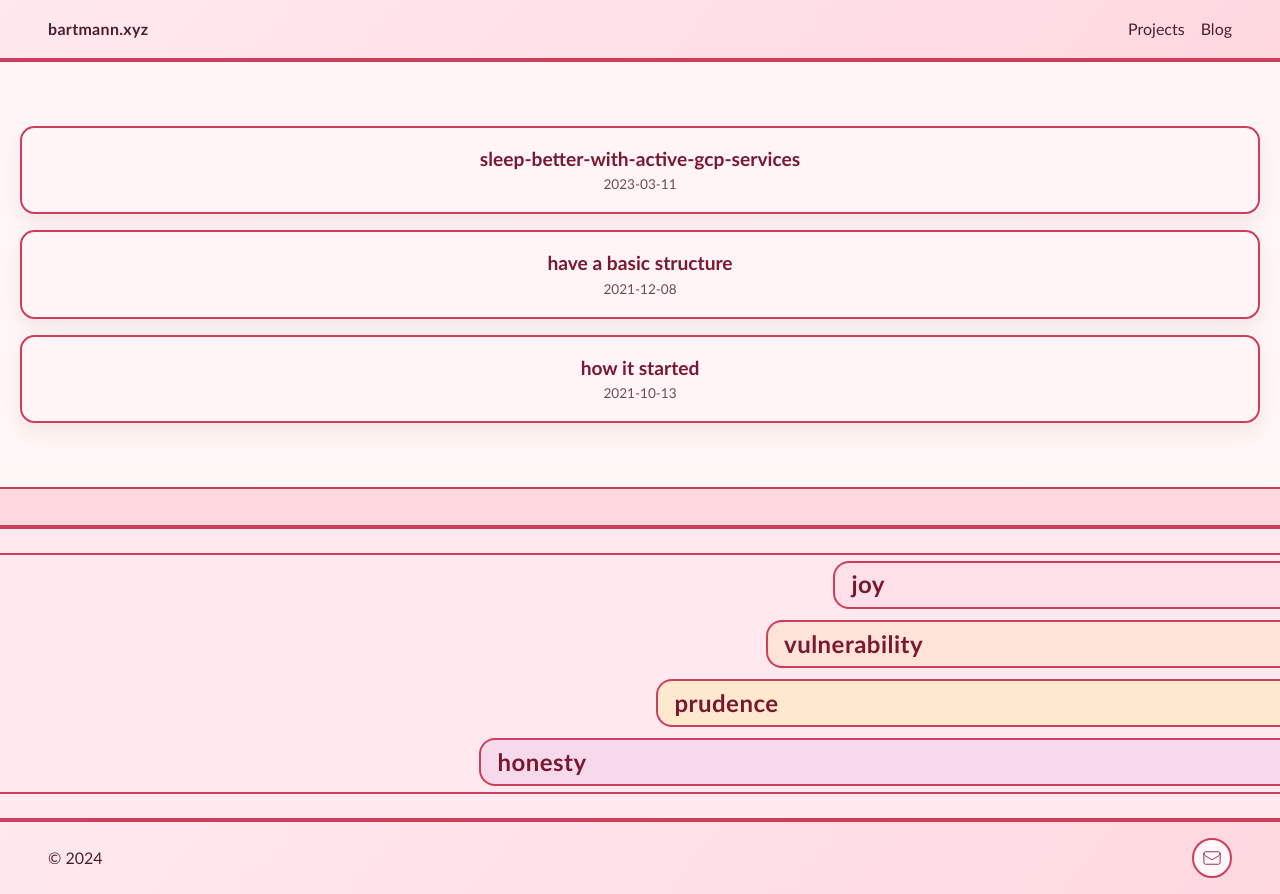
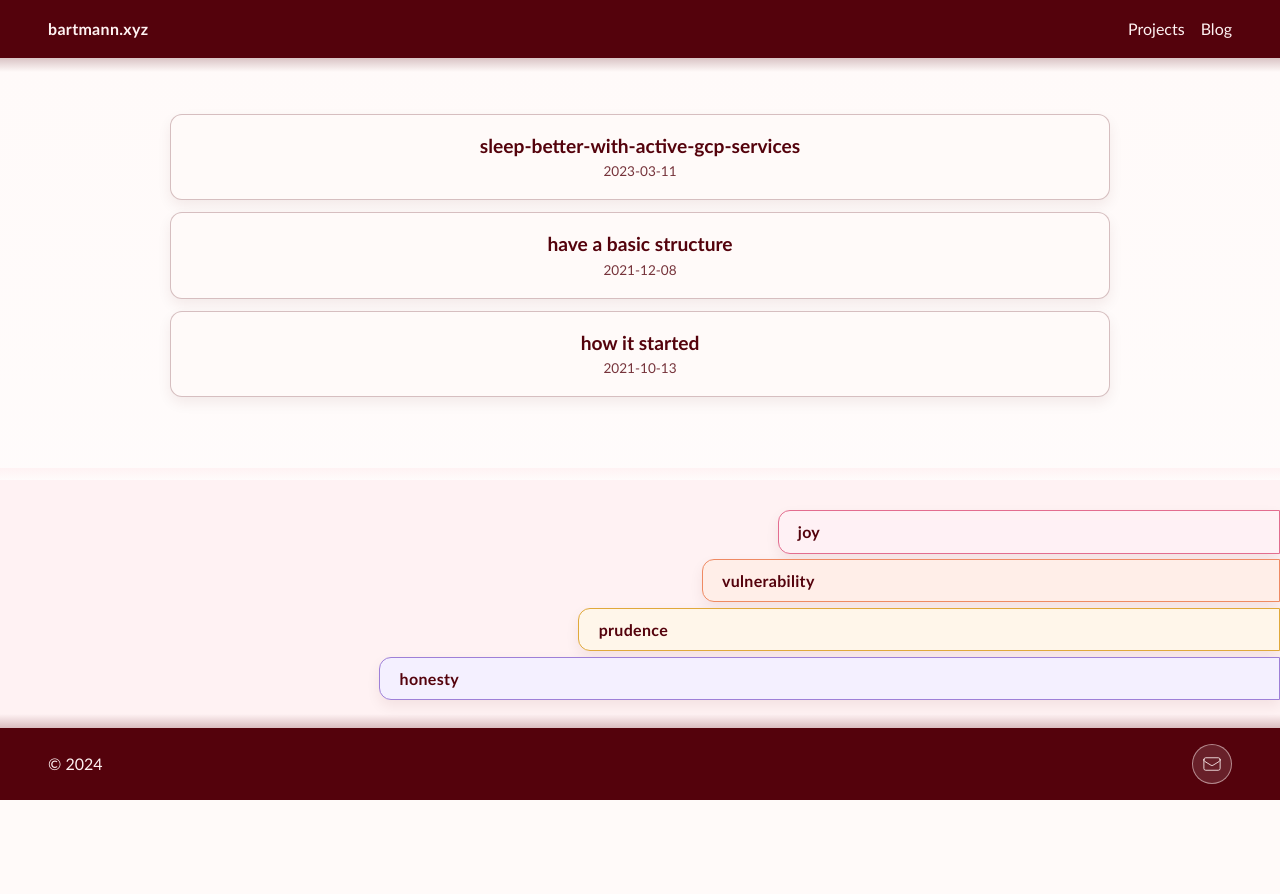
Before and after one commit to sebastianbartmann/bartmannxyz, a FastAPI app: page /blog in a window 1280 px wide. After the commit the page ends 800 px from the top, so only its background shows below. Run offline with FastAPI, Linux system fonts and the light colour scheme.

Commit message:
Refine blog styling palette and linebar interactions

```diff
--- a/app/static/css/main.css
+++ b/app/static/css/main.css
@@ -12,17 +12,21 @@
     --textgrey: #1f2937;
     --link: #F48EA3;
     --white: #ffffff;
-    --blog-rose-50: #fff5f7;
-    --blog-rose-100: #ffe9ee;
-    --blog-rose-200: #ffd8e0;
-    --blog-rose-300: #ffc2cf;
-    --blog-rose-500: #cf3d5d;
-    --blog-rose-700: #7a1830;
-    --blog-text: #4c1f2e;
-    --c1: #ffdfe8;
-    --c2: #ffe2d8;
-    --c3: #ffe9ce;
-    --c4: #f6daeb;
+    --blog-rose-50: #fffaf9;
+    --blog-rose-100: #fff2f3;
+    --blog-rose-200: #ffe7ea;
+    --blog-rose-300: #ffd6dc;
+    --blog-rose-500: #ad2638;
+    --blog-rose-700: #54020c;
+    --blog-text: #54020c;
+    --c1: #fff1f5;
+    --c2: #ffeee8;
+    --c3: #fff6ea;
+    --c4: #f4f0ff;
+    --c1-border: #e36d8f;
+    --c2-border: #ef8a63;
+    --c3-border: #e0a93b;
+    --c4-border: #9e80d8;
 }
 
 * {
@@ -80,22 +84,44 @@ ul, ol {
 
 .site-header--blog,
 .site-footer--blog {
-    background: linear-gradient(130deg, var(--blog-rose-100), var(--blog-rose-200));
-    color: var(--blog-text);
+    background: var(--mainred);
+    color: var(--red1);
+    position: relative;
+    z-index: 1;
 }
 
 .site-header--blog {
-    border-bottom: 2px solid var(--blog-rose-500);
+    border-bottom: 0;
 }
 
 .site-footer--blog {
-    border-top: 2px solid var(--blog-rose-500);
+    border-top: 0;
 }
 
 .site-footer--blog .site-footer__icon {
-    background: rgba(255, 255, 255, 0.8);
-    border: 2px solid var(--blog-rose-500);
-    color: var(--blog-rose-700);
+    background: rgba(255, 255, 255, 0.12);
+    border: 1px solid rgba(255, 242, 242, 0.5);
+    color: var(--red1);
+}
+
+.site-header--blog::after,
+.site-footer--blog::before {
+    content: "";
+    position: absolute;
+    left: 0;
+    right: 0;
+    height: 14px;
+    pointer-events: none;
+}
+
+.site-header--blog::after {
+    bottom: -14px;
+    background: linear-gradient(180deg, rgba(84, 2, 12, 0.22), rgba(84, 2, 12, 0));
+}
+
+.site-footer--blog::before {
+    top: -14px;
+    background: linear-gradient(0deg, rgba(84, 2, 12, 0.22), rgba(84, 2, 12, 0));
 }
 
 .site-nav,
@@ -319,10 +345,8 @@ ul, ol {
     flex: 1;
     display: flex;
     flex-direction: column;
-    background: linear-gradient(180deg, var(--blog-rose-50), #fffaf4);
+    background: linear-gradient(180deg, var(--blog-rose-50), #fffcfc);
     color: var(--blog-text);
-    border-top: 2px solid var(--blog-rose-500);
-    border-bottom: 2px solid var(--blog-rose-500);
 }
 
 .blog-page__bottom {
@@ -335,17 +359,20 @@ ul, ol {
 
 .blog--light {
     background: var(--blog-rose-100);
-    border-top: 2px solid var(--blog-rose-500);
+    border-top: 0;
 }
 
 .blog__spacer {
-    background: var(--blog-rose-200);
-    border-top: 2px solid var(--blog-rose-500);
-    border-bottom: 2px solid var(--blog-rose-500);
+    height: 0.75rem;
+    background: linear-gradient(180deg, rgba(255, 231, 234, 0.45), rgba(255, 231, 234, 0));
+    border-top: 0;
+    border-bottom: 0;
 }
 
 .blog-list {
-    padding: 1.5rem 1.25rem;
+    max-width: 980px;
+    margin: 0 auto;
+    padding: 1.25rem 1.25rem;
     text-align: center;
 }
 
@@ -355,11 +382,17 @@ ul, ol {
 }
 
 .blog-list__item {
-    margin: 1rem 0;
-    border: 2px solid var(--blog-rose-500);
-    border-radius: 0.9rem;
+    margin: 0.75rem 0;
+    border: 1px solid rgba(84, 2, 12, 0.24);
+    border-radius: 0.75rem;
     background: var(--blog-rose-50);
-    box-shadow: 0 10px 20px rgba(122, 24, 48, 0.08);
+    box-shadow: 0 6px 14px rgba(84, 2, 12, 0.07);
+    transition: transform 0.15s ease, box-shadow 0.15s ease;
+}
+
+.blog-list__item:hover {
+    transform: translateY(-1px);
+    box-shadow: 0 10px 20px rgba(84, 2, 12, 0.11);
 }
 
 .blog-list__item a {
@@ -379,52 +412,69 @@ ul, ol {
 }
 
 .linebars {
-    padding: 0;
+    padding: 0.4rem 0 0.25rem;
     background: var(--blog-rose-100);
-    border-top: 2px solid var(--blog-rose-500);
-    border-bottom: 2px solid var(--blog-rose-500);
+    border-top: 0;
+    border-bottom: 0;
 }
 
 .linebars__grid {
     display: grid;
-    grid-template-columns: minmax(40px, 1fr) minmax(0, 2fr);
+    grid-template-columns: minmax(16px, 1fr) minmax(0, 3fr);
     gap: 1rem;
     align-items: start;
 }
 
 .linebars__spacer {
-    min-height: 2.5rem;
+    min-height: 1rem;
 }
 
 .linebars__stack {
     display: flex;
     flex-direction: column;
     align-items: flex-end;
+    width: 100%;
+    gap: 0.35rem;
 }
 
 .linebar {
     display: flex;
     align-items: center;
-    height: 3rem;
-    margin: 0.35rem 0;
-    padding-left: 1rem;
-    border-top-left-radius: 1rem;
-    border-bottom-left-radius: 1rem;
-    border: 2px solid var(--blog-rose-500);
-    border-right: 0;
+    min-height: 2.7rem;
+    margin: 0;
+    padding: 0.4rem 1.3rem 0.4rem 1.2rem;
+    border-top-left-radius: 0.75rem;
+    border-bottom-left-radius: 0.75rem;
+    border: 1px solid transparent;
+    box-shadow: 0 6px 14px rgba(84, 2, 12, 0.07);
 }
 
 .linebar__text {
-    font-size: 1.5rem;
-    font-weight: 600;
+    font-size: 1rem;
+    font-weight: 700;
     letter-spacing: 0.02em;
-    color: var(--blog-rose-700);
+    color: var(--mainred);
 }
 
-.linebar--c1 { background: var(--c1); }
-.linebar--c2 { background: var(--c2); }
-.linebar--c3 { background: var(--c3); }
-.linebar--c4 { background: var(--c4); }
+.linebar--c1 {
+    background: var(--c1);
+    border-color: var(--c1-border);
+}
+
+.linebar--c2 {
+    background: var(--c2);
+    border-color: var(--c2-border);
+}
+
+.linebar--c3 {
+    background: var(--c3);
+    border-color: var(--c3-border);
+}
+
+.linebar--c4 {
+    background: var(--c4);
+    border-color: var(--c4-border);
+}
 
 .post {
     max-width: 768px;
--- a/app/templates/blog/partials/linebars.html
+++ b/app/templates/blog/partials/linebars.html
@@ -2,21 +2,27 @@
     <div class="linebars__grid">
         <div class="linebars__spacer"></div>
         <div class="linebars__stack">
-            <div class="linebar linebar--c1" style="width:53%">
-                <a href="https://search.brave.com/images?q=cute%20cat%20pics&source=web" target="_blank">
+            <a class="linebar linebar--c1"
+               href="https://search.brave.com/images?q=cute%20cat%20pics&source=web"
+               style="width:53%"
+               target="_blank"
+               rel="noopener noreferrer">
                 <span class="linebar__text">joy</span>
             </a>
-            </div>
-            <div class="linebar linebar--c2" style="width:61%">
-                <a href="https://brenebrown.com/book/daring-greatly/" target="_blank">
+            <a class="linebar linebar--c2"
+               href="https://brenebrown.com/book/daring-greatly/"
+               style="width:61%"
+               target="_blank"
+               rel="noopener noreferrer">
                 <span class="linebar__text">vulnerability</span>
             </a>
-            </div>
-            <div class="linebar linebar--c3" style="width:74%">
-                <a href="https://en.wikipedia.org/wiki/Prudence" target="_blank">
+            <a class="linebar linebar--c3"
+               href="https://en.wikipedia.org/wiki/Prudence"
+               style="width:74%"
+               target="_blank"
+               rel="noopener noreferrer">
                 <span class="linebar__text">prudence</span>
             </a>
-            </div>
             <div class="linebar linebar--c4" style="width:95%">
                 <span class="linebar__text">honesty</span>
             </div>
```
Lines whose indentation alone changed are shown as unchanged.
